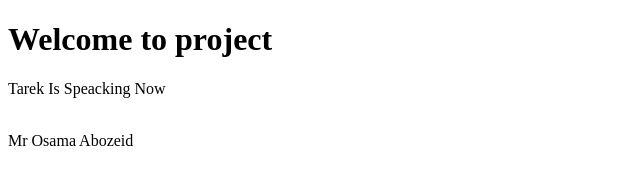
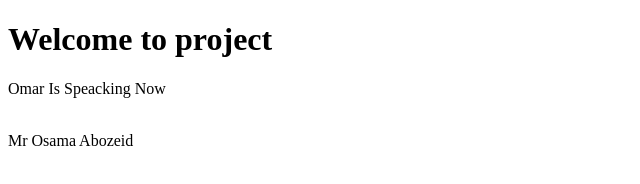
Before and after one commit to Tarooook101/TestCourseGitHup, a plain HTML site: page index.html in a window 1280 px wide. Shown: the full height of the page, 0-640 px from the left. Drawn offline with Linux system fonts and the light colour scheme.

Commit message:
Change Name From Index File Page

```diff
--- a/index.html
+++ b/index.html
@@ -8,7 +8,7 @@
 <body>
     <h1>Welcome to project</h1>
     <div class="father">
-        <p>Tarek Is Speacking Now</p>
+        <p>Omar Is Speacking Now</p>
         <br>
         <div><span>Mr</span> Osama Abozeid</div>
     </div>
```
